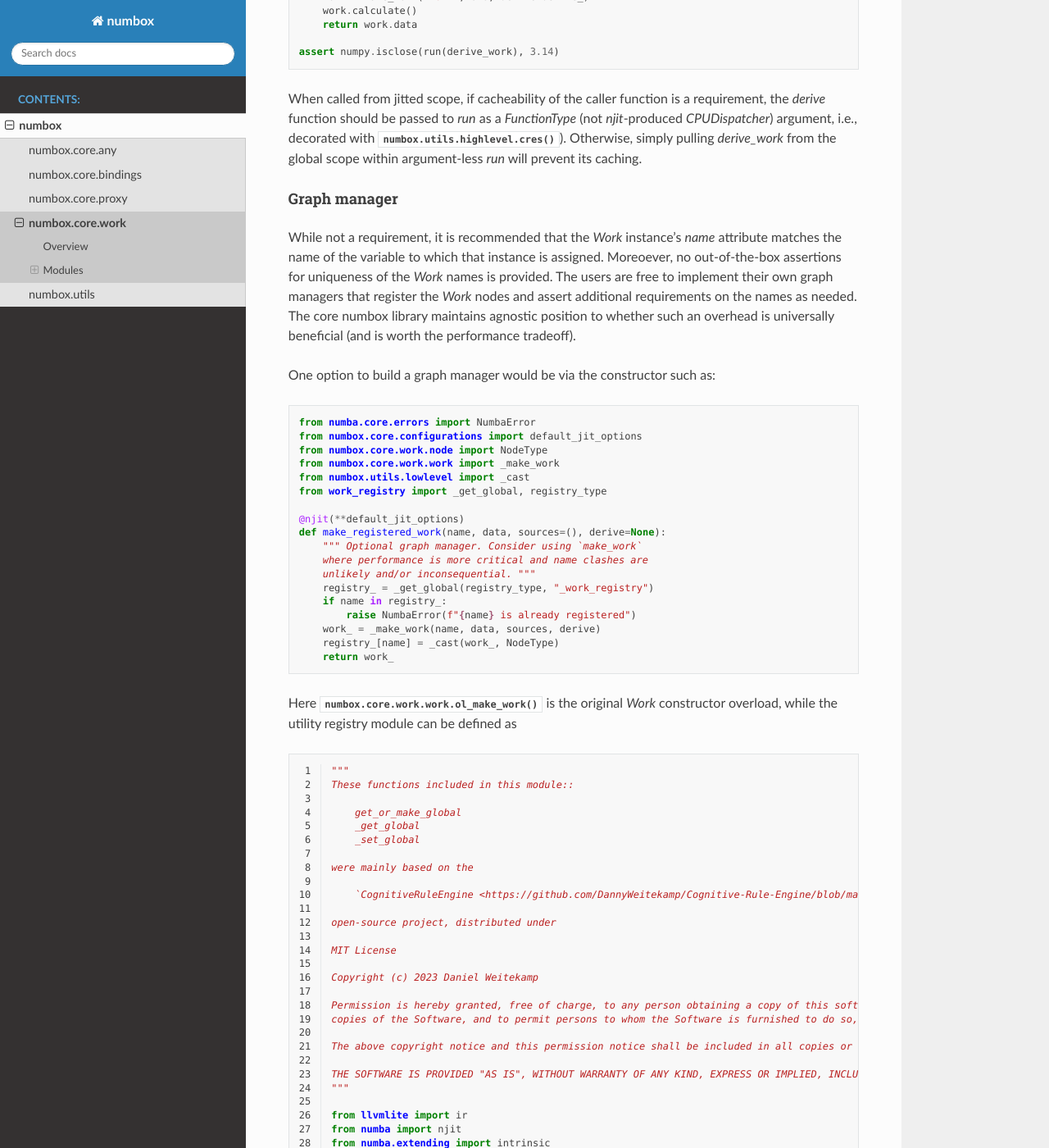
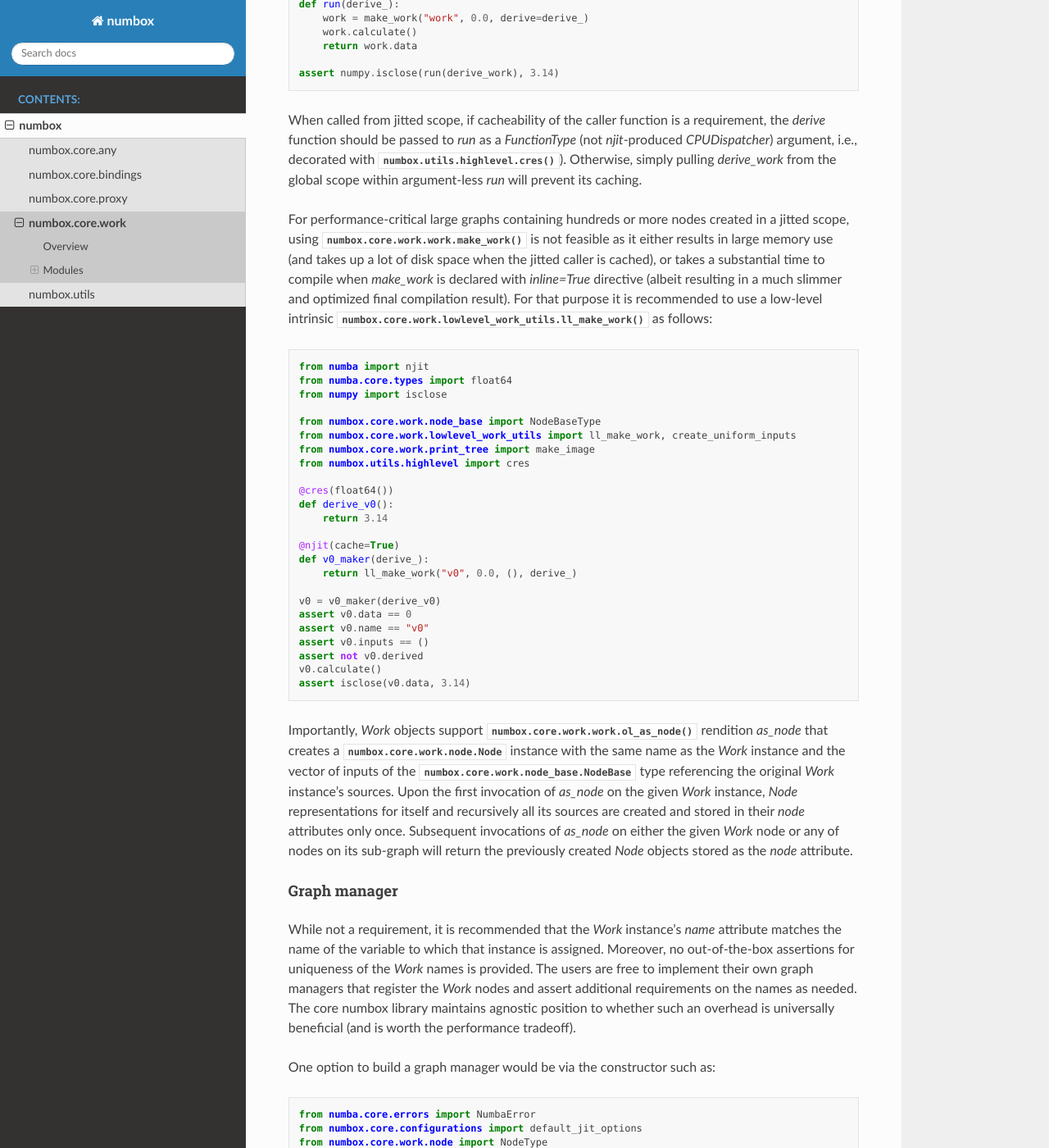
Before and after one commit to Goykhman/numbox, a Sphinx documentation site: the page built from docs/numbox.core.work.rst, in a window 1280 px wide and 1400 px high, scrolled down 3211 px. Shown: the whole window at 82% size. Built offline with Sphinx 7.4.7 and the Read the Docs theme 3.1.0, drawn with Linux system fonts in a browser that asks for light colours; some of the changed text lies outside the part shown.

```diff
--- a/docs/numbox.core.work.rst
+++ b/docs/numbox.core.work.rst
@@ -29,18 +29,20 @@ graph orchestration structure is required to register and manage the graph
 of `Node` instance objects - which in turn reduces unnecessary computation overhead
 and simplifies the program design.
 
-To that end, each node is identified by its name and contains a uniformly-typed
-container member with all the input nodes references that it bears a directed dependency relationship to.
+To that end, each node is identified by its name and contains a uniformly-typed vector-like
+container member (rendered by the numba-native `numba.core.typed.List`) with all the
+input nodes references that it bears a directed dependency relationship to.
 This enables a traversal not only of graphs of `Node` instances themselves
-but also graphs of objects of its subclasses, such as, the graphs of `Work` nodes.
+but also graphs of objects representable by it, such as, the graphs of `Work` nodes.
 
-`Node` implementation makes heavy use of numba
+`Node` implementation makes heavy use of the numba
 `meminfo <https://numba.readthedocs.io/en/stable/developer/numba-runtime.html?highlight=meminfo#memory-management>`_
 paradigm that manages memory-allocated
 payload via smart pointer (pointer to numba's meminfo object) reference counting.
 This allows users to reference the desired
 memory location via a 'void' structref type, such as,
 :class:`numbox.core.any.erased_type.ErasedType`, or :class:`numbox.core.utils.void_type.VoidType`,
+or base structref type, such as, :class:`numbox.core.work.node_base.NodeBaseType`,
 and dereference its payload accordingly when needed via the appropriate :func:`numbox.utils.lowlevel.cast`.
 
 .. automodule:: numbox.core.work.node
@@ -54,8 +56,8 @@ numbox.core.work.node_base
 Overview
 ********
 
-Base class for :class:`numbox.core.work.node.Node`. Contains functionality
-dependent only on the node name.
+Base class for :class:`numbox.core.work.node.Node` and :class:`numbox.core.work.work.Work`.
+Contains functionality dependent only on the node name.
 
 .. automodule:: numbox.core.work.node_base
    :members:
@@ -128,14 +130,16 @@ Defines :class:`numbox.core.work.work.Work` StructRef.
 `Work` is a unit of calculation work that is designed to
 be included as a node on a jitted graph of other `Work` nodes.
 
-`Work` type subclasses :class:`numbox.core.work.node.Node` and follows the logic of its graph design.
+`Work` type subclasses :class:`numbox.core.work.node_base.NodeBase`
+and follows the logic of graph design of :class:`numbox.core.work.node.Node`.
 However, since numba StructRef does not support low-level subclasses,
-there is no inheritance relation between `NodeType` and `WorkType`,
+there is no inheritance relation between `NodeBaseType` and `WorkType`,
 leaving the data design to follow the composition pattern.
-Namely, the members of the `Node` payload are a header in the payload of `Work`, allowing
+Namely, the member (`name`) of the `NodeBase` payload is a header in the payload of `Work`, allowing
 to perform a meaningful :func:`numbox.utils.lowlevel.cast`.
 
-The best way to create `Work` object instance is via the :func:`numbox.core.work.work.make_work` constructor
+The main way to create `Work` object instance is via the :func:`numbox.core.work.work.make_work`
+constructor (`Work(...)` instantiation is in fact disabled both in Python and jitted scope)
 that can be invoked either from Python or jitted scope (plain-Python or jitted `run` function below)::
 
     import numpy
@@ -162,12 +166,56 @@ decorated with :func:`numbox.utils.highlevel.cres`). Otherwise,
 simply pulling `derive_work` from the global scope within
 argument-less `run` will prevent its caching.
 
+For performance-critical large graphs containing hundreds or more nodes created
+in a jitted scope, using :func:`numbox.core.work.work.make_work` is not
+feasible as it either results in large memory use (and takes up a lot of
+disk space when the jitted caller is cached), or takes a substantial time to
+compile when `make_work` is declared with `inline=True` directive (albeit
+resulting in a much slimmer and optimized final compilation result).
+For that purpose it is recommended to use a low-level intrinsic
+:func:`numbox.core.work.lowlevel_work_utils.ll_make_work` as follows::
+
+    from numba import njit
+    from numba.core.types import float64
+    from numpy import isclose
+
+    from numbox.core.work.node_base import NodeBaseType
+    from numbox.core.work.lowlevel_work_utils import ll_make_work, create_uniform_inputs
+    from numbox.core.work.print_tree import make_image
+    from numbox.utils.highlevel import cres
+
+    @cres(float64())
+    def derive_v0():
+        return 3.14
+
+    @njit(cache=True)
+    def v0_maker(derive_):
+        return ll_make_work("v0", 0.0, (), derive_)
+
+    v0 = v0_maker(derive_v0)
+    assert v0.data == 0
+    assert v0.name == "v0"
+    assert v0.inputs == ()
+    assert not v0.derived
+    v0.calculate()
+    assert isclose(v0.data, 3.14)
+
+Importantly, `Work` objects support :func:`numbox.core.work.work.ol_as_node`
+rendition `as_node` that creates a :class:`numbox.core.work.node.Node` instance
+with the same name as the `Work` instance and the vector of inputs of the
+:class:`numbox.core.work.node_base.NodeBase` type referencing the original `Work`
+instance's sources. Upon the first invocation of `as_node` on the given `Work`
+instance, `Node` representations for itself and recursively all its sources
+are created and stored in their `node` attributes only once. Subsequent invocations
+of `as_node` on either the given `Work` node or any of nodes on its sub-graph
+will return the previously created `Node` objects stored as the `node` attribute.
+
 Graph manager
 *************
 
 While not a requirement, it is recommended that the `Work` instance's `name` attribute matches the name
 of the variable to which that instance is assigned.
-Moreoever, no out-of-the-box assertions for uniqueness of the `Work` names is provided.
+Moreover, no out-of-the-box assertions for uniqueness of the `Work` names is provided.
 The users are free to implement their own graph managers that register the `Work`
 nodes and assert additional requirements on the names as needed. The core numbox library
 maintains agnostic position to whether such an overhead is universally beneficial (and
```
Also changed, not shown: other parts of docs/numbox.core.work.rst (+1 -1 lines), 5 other files.
